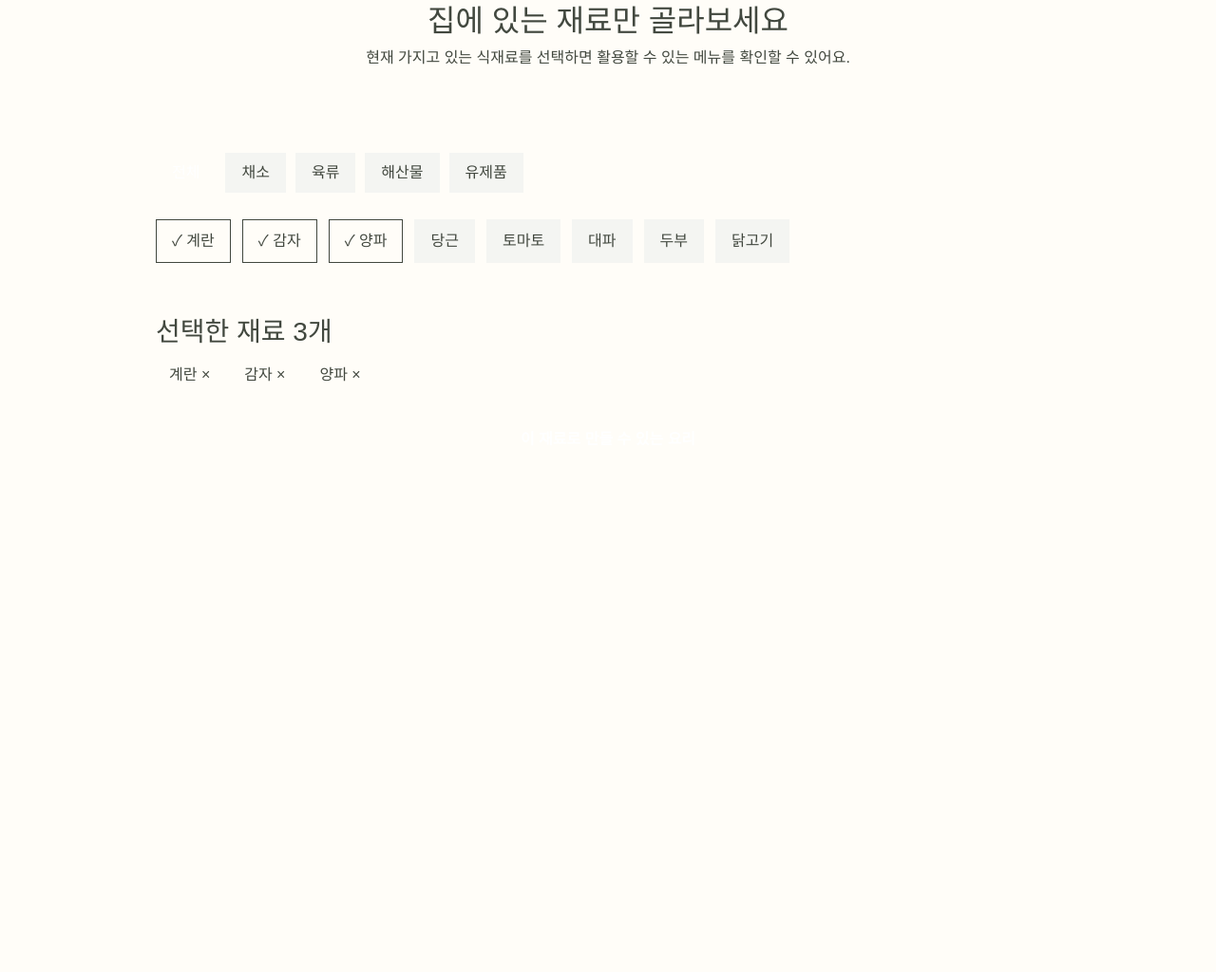
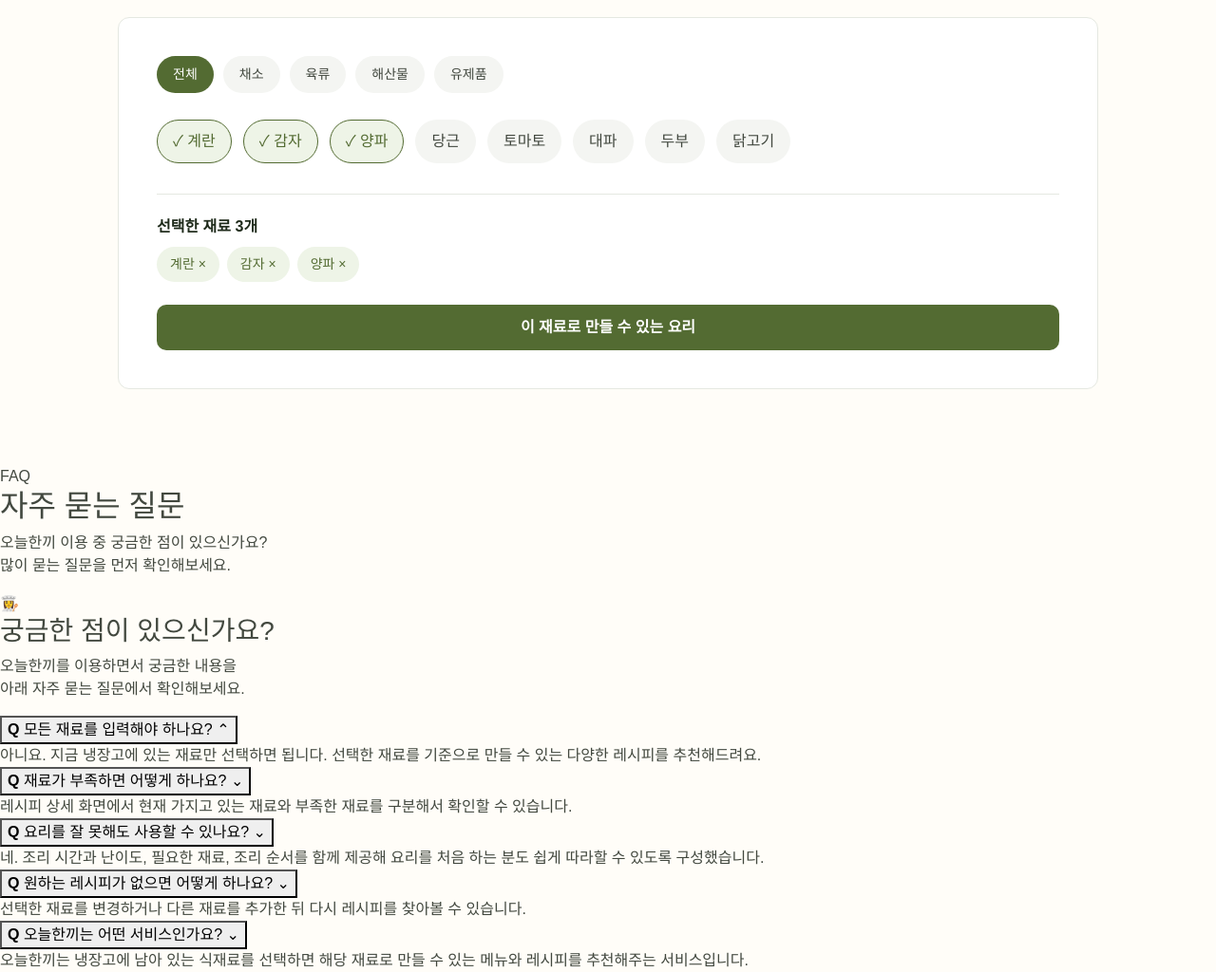
Before and after one commit to todays-meal/todayMeal, a plain HTML site: page index.html in a window 1280 px wide. Shown: the part 580-1604 px from the top of the page at 95% size. Before the commit the page ends 1187 px from the top, so only its background shows below. Drawn offline with nearby package versions, Linux system fonts and the light colour scheme.

Commit message:
style: 기능 소개 및 이용 방법 class 추가 및 common.css 스타일 추가

```diff
--- a/css/common.css
+++ b/css/common.css
@@ -1,16 +1,37 @@
+/* common.css */
+
 :root {
-  --primary: #536b32;
-  --primary-hover: #435729;
-  --primary-light: #eef4e7;
-  --accent: #e8794f;
+  /* Brand */
+  --color-primary: #536b32;
+  --color-primary-hover: #435729;
+  --color-primary-light: #eef4e7;
+  --color-accent: #e8794f;
 
-  --background: #fffdf8;
-  --surface: #ffffff;
-  --border: #e5e8e1;
+  /* Background */
+  --color-background: #fffdf8;
+  --color-surface: #ffffff;
+  --color-border: #e5e8e1;
 
-  --title: #1f2b1b;
-  --text: #42483f;
-  --muted: #747a70;
+  /* Text */
+  --color-title: #1f2b1b;
+  --color-text: #42483f;
+  --color-muted: #747a70;
+
+  /* Size */
+  --container-width: 1080px;
+  --section-padding: 80px;
+
+  /* Radius */
+  --radius-button: 10px;
+  --radius-card: 12px;
+  --radius-pill: 999px;
+
+  /* Font */
+  --font-title: 32px;
+  --font-section-title: 24px;
+  --font-card-title: 18px;
+  --font-body: 16px;
+  --font-small: 14px;
 }
 
 * {
@@ -20,17 +41,37 @@
 body {
   margin: 0;
   font-family: Pretendard, sans-serif;
-  background: var(--background);
-  color: var(--text);
+  background: var(--color-background);
+  color: var(--color-text);
 }
 
 .page-container {
   width: 100%;
-  max-width: 1080px;
+  max-width: var(--container-width);
   margin: 0 auto;
   padding: 0 24px;
 }
 
 .section {
-  padding: 80px 0;
+  padding: var(--section-padding) 0;
 }
+
+.section-header {
+  margin-bottom: 32px;
+}
+
+.section-title {
+  margin: 0 0 12px;
+
+  color: var(--color-title);
+  font-size: var(--font-section-title);
+  font-weight: 700;
+}
+
+.section-description {
+  margin: 0;
+
+  color: var(--color-muted);
+  font-size: var(--font-body);
+  line-height: 1.6;
+}
--- a/css/feature.css
+++ b/css/feature.css
@@ -1,3 +1,5 @@
+/* feature.css */
+
 .feature {
   --feature-box-padding: 40px;
   --feature-item-gap: 12px;
@@ -29,7 +31,7 @@
   color: var(--color-text);
   font-size: var(--font-small);
 
-  background: #f4f5f2;
+  background: #F4F5F2;
   border: 1px solid transparent;
   border-radius: var(--radius-pill);
 
@@ -37,7 +39,7 @@
 }
 
 .ingredient-category.active {
-  color: #ffffff;
+  color: #FFFFFF;
 
   background: var(--color-primary);
 }
@@ -58,7 +60,7 @@
 
   color: var(--color-text);
 
-  background: #f4f5f2;
+  background: #F4F5F2;
   border: 1px solid transparent;
   border-radius: var(--radius-pill);
 }
@@ -109,7 +111,7 @@
   width: 100%;
   height: 48px;
 
-  color: #ffffff;
+  color: #FFFFFF;
   font-size: var(--font-body);
   font-weight: 600;
 
--- a/index.html
+++ b/index.html
@@ -44,35 +44,40 @@
       <section class="how">
         <section class="how section" id="how">
           <div class="page-container">
-            <header class="section-header text-center mb-5">
+            <header class="section-header text-center">
               <h2 class="section-title">오늘한끼는 이렇게 사용해요</h2>
+
               <p class="section-description">
                 간단한 3단계로 오늘의 메뉴를 찾아보세요.
               </p>
             </header>
 
-            <ol class="row g-4 list-unstyled">
-              <li class="col-12 col-md-4">
+            <ol class="how-list">
+              <li class="how-item">
                 <article class="how-card">
                   <span class="how-number">01</span>
-                  <h3>재료 선택</h3>
-                  <p>냉장고에 있는 재료를 골라요.</p>
+                  <h3 class="how-title">재료 선택</h3>
+                  <p class="how-description">냉장고에 있는 재료를 골라요.</p>
                 </article>
               </li>
 
-              <li class="col-12 col-md-4">
+              <li class="how-item">
                 <article class="how-card">
                   <span class="how-number">02</span>
-                  <h3>레시피 추천</h3>
-                  <p>선택한 재료로 만들 수 있는 메뉴를 확인해요.</p>
+                  <h3 class="how-title">레시피 추천</h3>
+                  <p class="how-description">
+                    선택한 재료로 만들 수 있는 메뉴를 확인해요.
+                  </p>
                 </article>
               </li>
 
-              <li class="col-12 col-md-4">
+              <li class="how-item">
                 <article class="how-card">
                   <span class="how-number">03</span>
-                  <h3>요리 시작</h3>
-                  <p>원하는 레시피를 보고 한 끼를 완성해요.</p>
+                  <h3 class="how-title">요리 시작</h3>
+                  <p class="how-description">
+                    원하는 레시피를 보고 한 끼를 완성해요.
+                  </p>
                 </article>
               </li>
             </ol>
@@ -84,8 +89,9 @@
       <section class="feature">
         <section class="feature section" id="feature">
           <div class="page-container">
-            <header class="section-header text-center mb-5">
+            <header class="section-header text-center">
               <h2 class="section-title">집에 있는 재료만 골라보세요</h2>
+
               <p class="section-description">
                 현재 가지고 있는 식재료를 선택하면 활용할 수 있는 메뉴를 확인할
                 수 있어요.
@@ -93,64 +99,46 @@
             </header>
 
             <div class="feature-box">
-              <nav class="feature-category" aria-label="재료 카테고리">
+              <div class="feature-category" aria-label="재료 카테고리">
                 <button type="button" class="ingredient-category active">
                   전체
                 </button>
+
                 <button type="button" class="ingredient-category">채소</button>
+
                 <button type="button" class="ingredient-category">육류</button>
+
                 <button type="button" class="ingredient-category">
                   해산물
                 </button>
+
                 <button type="button" class="ingredient-category">
                   유제품
                 </button>
-              </nav>
+              </div>
 
-              <section
-                class="ingredient-area"
-                aria-labelledby="ingredient-title"
-              >
+              <section aria-labelledby="ingredient-title">
                 <h3 id="ingredient-title" class="visually-hidden">재료 목록</h3>
 
-                <ul class="ingredient-list list-unstyled">
-                  <li>
-                    <button type="button" class="ingredient selected">
-                      ✓ 계란
-                    </button>
-                  </li>
-                  <li>
-                    <button type="button" class="ingredient selected">
-                      ✓ 감자
-                    </button>
-                  </li>
-                  <li>
-                    <button type="button" class="ingredient selected">
-                      ✓ 양파
-                    </button>
-                  </li>
-                  <li>
-                    <button type="button" class="ingredient">당근</button>
-                  </li>
-                  <li>
-                    <button type="button" class="ingredient">토마토</button>
-                  </li>
-                  <li>
-                    <button type="button" class="ingredient">대파</button>
-                  </li>
-                  <li>
-                    <button type="button" class="ingredient">두부</button>
-                  </li>
-                  <li>
-                    <button type="button" class="ingredient">닭고기</button>
-                  </li>
+                <ul class="ingredient-list">
+                  <li class="ingredient selected">✓ 계란</li>
+                  <li class="ingredient selected">✓ 감자</li>
+                  <li class="ingredient selected">✓ 양파</li>
+
+                  <li class="ingredient">당근</li>
+                  <li class="ingredient">토마토</li>
+                  <li class="ingredient">대파</li>
+                  <li class="ingredient">두부</li>
+                  <li class="ingredient">닭고기</li>
                 </ul>
               </section>
 
               <section class="selected-area" aria-labelledby="selected-title">
-                <h3 id="selected-title">선택한 재료 3개</h3>
+                <h3 class="selected-title" id="selected-title">
+                  선택한 재료 3개
+                </h3>
 
-                <ul class="selected-list list-unstyled">
+                <ul class="selected-list">
                   <li>계란 ×</li>
                   <li>감자 ×</li>
                   <li>양파 ×</li>
@@ -172,7 +160,93 @@
       <section class="other-features"></section>
 
       <!-- 09 FAQ - 곽승기 -->
-      <section class="faq"></section>
+      <section id="faq-gs" class="faq">
+        <div class="faq-gs-container">
+          <div class="faq-gs-header">
+            <span class="faq-gs-label">FAQ</span>
+            <h2>자주 묻는 질문</h2>
+            <p>
+              오늘한끼 이용 중 궁금한 점이 있으신가요?<br />
+              많이 묻는 질문을 먼저 확인해보세요.
+            </p>
+          </div>
+
+          <div class="faq-gs-content">
+            <div class="faq-gs-help">
+              <div class="faq-gs-help-icon">👩‍🍳</div>
+
+              <h3>궁금한 점이 있으신가요?</h3>
+
+              <p>
+                오늘한끼를 이용하면서 궁금한 내용을<br />
+                아래 자주 묻는 질문에서 확인해보세요.
+              </p>
+            </div>
+
+            <div class="faq-gs-list">
+              <div class="faq-gs-item faq-gs-active">
+                <button class="faq-gs-question" type="button">
+                  <span><b>Q</b> 모든 재료를 입력해야 하나요?</span>
+                  <span class="faq-gs-arrow">⌃</span>
+                </button>
+
+                <div class="faq-gs-answer">
+                  아니요. 지금 냉장고에 있는 재료만 선택하면 됩니다. 선택한
+                  재료를 기준으로 만들 수 있는 다양한 레시피를 추천해드려요.
+                </div>
+              </div>
+
+              <div class="faq-gs-item">
+                <button class="faq-gs-question" type="button">
+                  <span><b>Q</b> 재료가 부족하면 어떻게 하나요?</span>
+                  <span class="faq-gs-arrow">⌄</span>
+                </button>
+
+                <div class="faq-gs-answer">
+                  레시피 상세 화면에서 현재 가지고 있는 재료와 부족한 재료를
+                  구분해서 확인할 수 있습니다.
+                </div>
+              </div>
+
+              <div class="faq-gs-item">
+                <button class="faq-gs-question" type="button">
+                  <span><b>Q</b> 요리를 잘 못해도 사용할 수 있나요?</span>
+                  <span class="faq-gs-arrow">⌄</span>
+                </button>
+
+                <div class="faq-gs-answer">
+                  네. 조리 시간과 난이도, 필요한 재료, 조리 순서를 함께 제공해
+                  요리를 처음 하는 분도 쉽게 따라할 수 있도록 구성했습니다.
+                </div>
+              </div>
+
+              <div class="faq-gs-item">
+                <button class="faq-gs-question" type="button">
+                  <span><b>Q</b> 원하는 레시피가 없으면 어떻게 하나요?</span>
+                  <span class="faq-gs-arrow">⌄</span>
+                </button>
+
+                <div class="faq-gs-answer">
+                  선택한 재료를 변경하거나 다른 재료를 추가한 뒤 다시 레시피를
+                  찾아볼 수 있습니다.
+                </div>
+              </div>
+
+              <div class="faq-gs-item">
+                <button class="faq-gs-question" type="button">
+                  <span><b>Q</b> 오늘한끼는 어떤 서비스인가요?</span>
+                  <span class="faq-gs-arrow">⌄</span>
+                </button>
+
+                <div class="faq-gs-answer">
+                  오늘한끼는 냉장고에 남아 있는 식재료를 선택하면 해당 재료로
+                  만들 수 있는 메뉴와 레시피를 추천해주는 서비스입니다.
+                </div>
+              </div>
+            </div>
+          </div>
+        </div>
+      </section>
 
       <!-- 10 CTA -  -->
       <section class="cta"></section>
```
